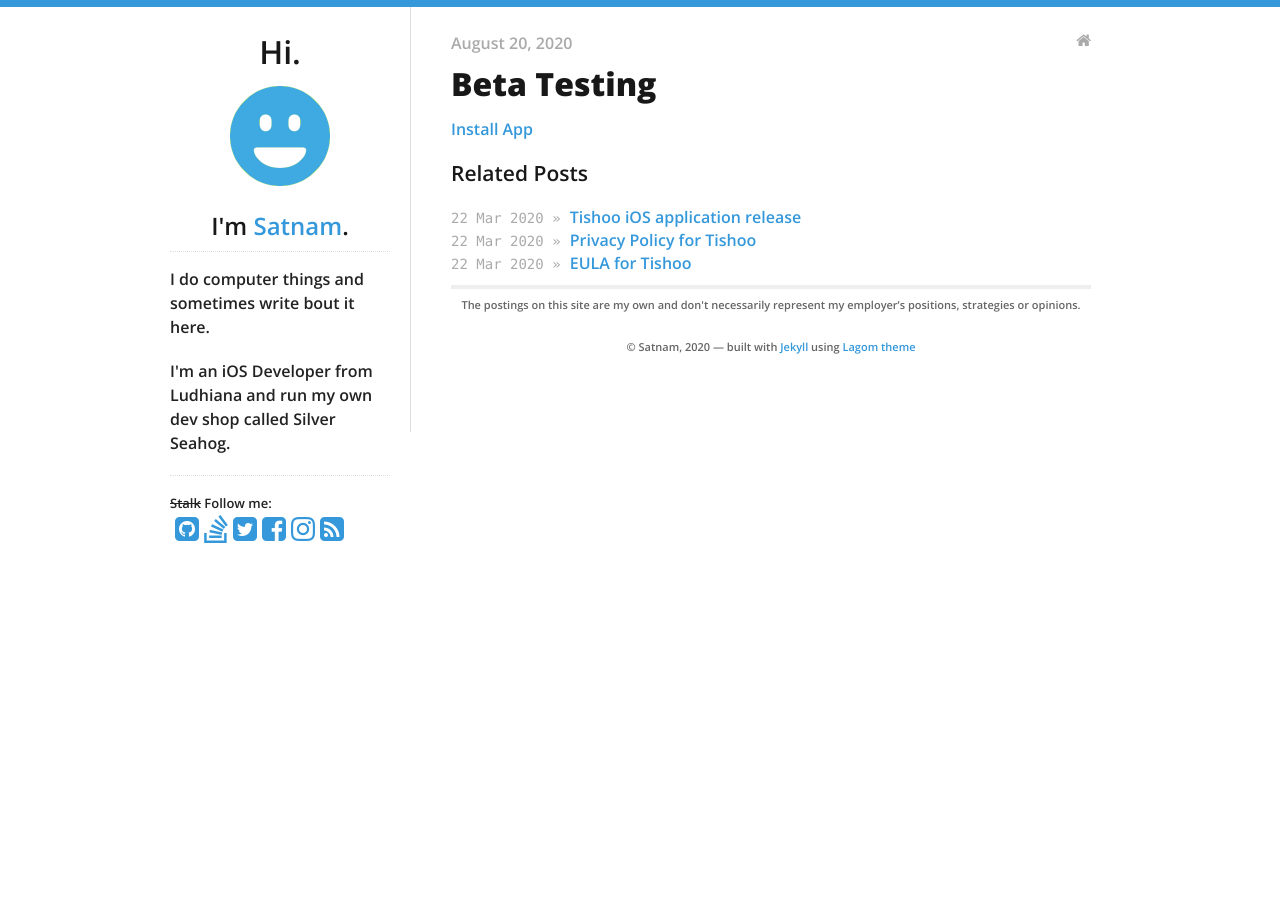
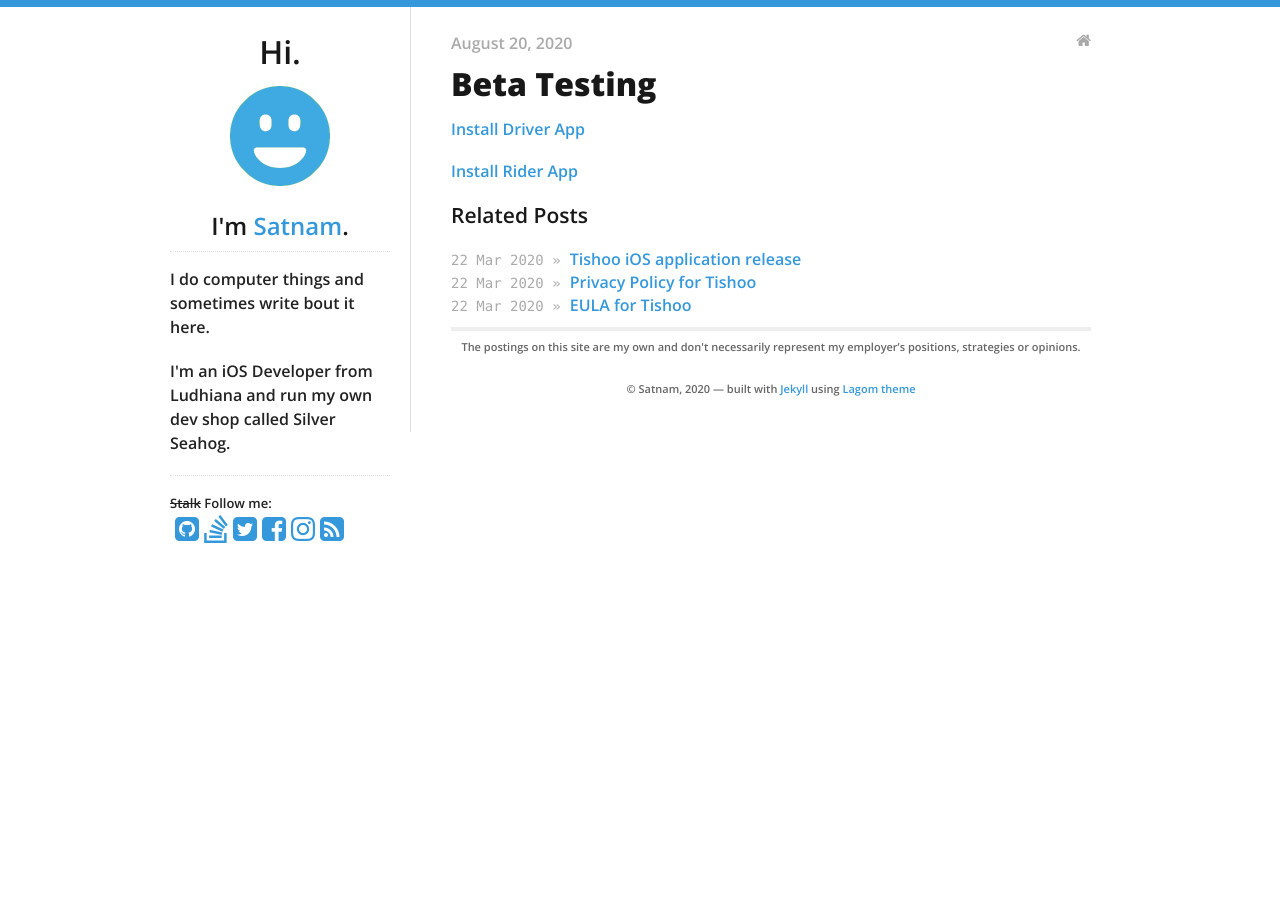
Before and after one commit to 29satnam/29satnam.github.io, a Jekyll site: the page built from _posts/2020-08-20-Beta-Testing.md, in a window 1280 px wide. Built offline with Jekyll 4.4.1, drawn with Linux system fonts in a browser that asks for light colours.

Commit message:
Update 2020-08-20-Beta-Testing.md

```diff
--- a/_posts/2020-08-20-Beta-Testing.md
+++ b/_posts/2020-08-20-Beta-Testing.md
@@ -5,4 +5,6 @@ categories:
 - blog
 ---
 
-<a href="itms-services://?action=download-manifest&amp;url=https://raw.githubusercontent.com/29satnam/29satnam.github.io/master/ExportOptions.plist" class="grayButton">Install App</a>
+<a href="itms-services://?action=download-manifest&amp;url=https://raw.githubusercontent.com/29satnam/29satnam.github.io/master/ExportOptions.plist" class="grayButton">Install Driver App</a>
+
+<a href="itms-services://?action=download-manifest&amp;url=https://raw.githubusercontent.com/29satnam/29satnam.github.io/master/ExportOptionsRider.plist" class="grayButton">Install Rider App</a>
```
